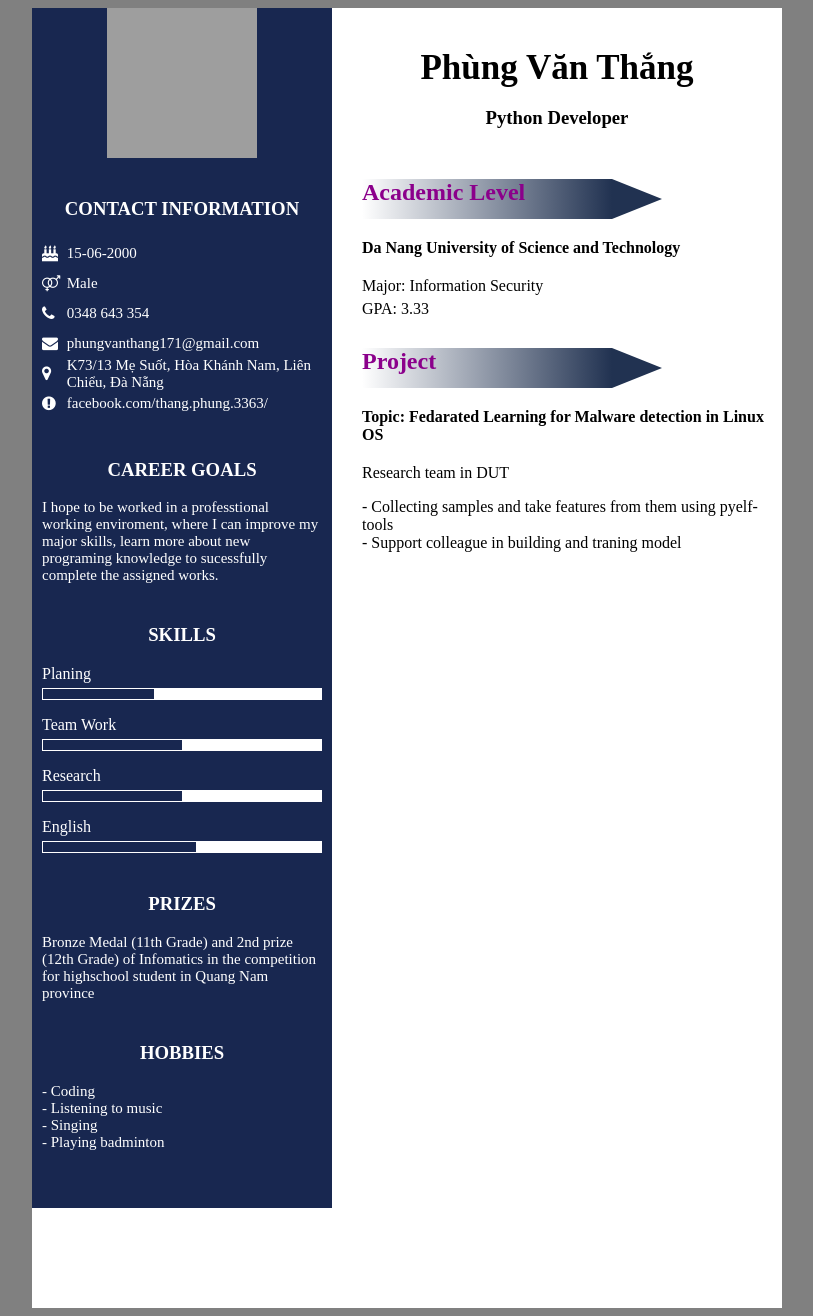
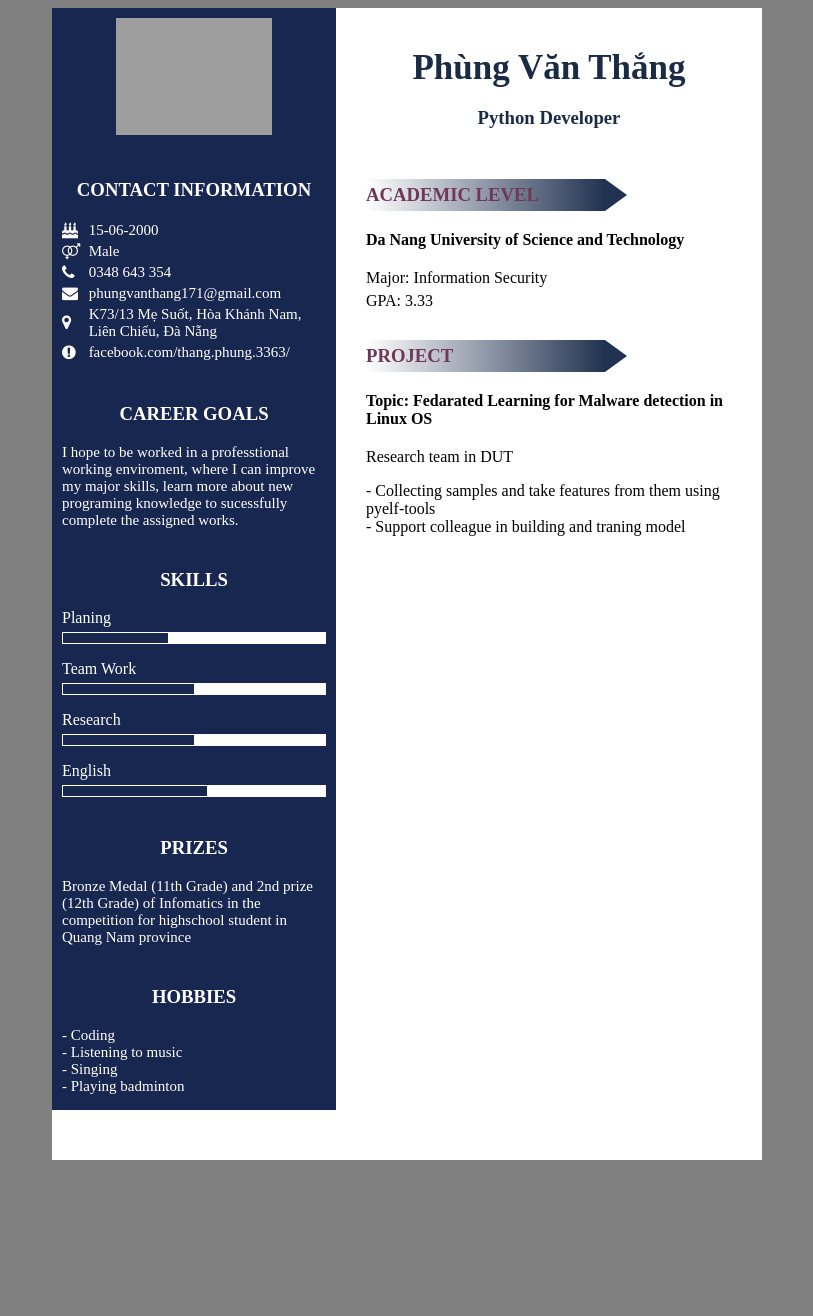
Before and after one commit to Okman321456/dn-202206-python-thang-CV, a PHP site: page /Phung_Van_Thang-CV.html in a window 1280 px wide. Shown: the whole page, without its empty margins (233-1046 px from the left). After the commit the page ends 1160 px from the top, so only its background shows below. Run offline with PHP 8.4, Linux system fonts and the light colour scheme; grey boxes are pictures that could not be loaded.

Commit message:
add responsive

```diff
--- a/code/Phung_Van_Thang-CV.css
+++ b/code/Phung_Van_Thang-CV.css
@@ -1,24 +1,27 @@
 .cv-container{
-    display: flex;
+    display: grid;
+    grid-template-columns:40% 60%;
     background-color: white;
-    width: 750px;
+    max-width: 710px;
     margin: 0 auto;
+    height: auto;
 }
 body{
     background-color: gray;
 }
 .left-col {
     background-color: #182750;
-    height: 1200px;
-    width: 300px;
+    height: auto;
     margin-left: auto;
+    margin-bottom: 50px;
 }
 .left-col p{
     color: white;
 }
 .avt-img{
-    height: 150px;
-    width: 150px;
+    margin-top: 10px;
+    height: auto;
+    width: 55%;
     margin-left: auto;
     margin-right: auto;
 }
@@ -44,7 +47,7 @@ body{
     text-transform: uppercase;
 }
 .item-wrapper{
-    height: 30px;
+    height: auto;
     display: flex;
     align-items: center;
     margin: 0px 5px;
@@ -60,12 +63,19 @@ body{
 }
 .item-info-wrapper p{
     font-size: 15px;
+    margin: 2px;
+    width: auto;
+    height: auto;
 }
 .item-img-wrapper i{
     color: white;
     overflow:hidden;
     width: 100%;
     height: 100%;
+}
+
+.item-info{
+    width: auto;
 }
 
 /* for career goals*/
@@ -75,6 +85,11 @@ body{
     color: white;
     text-transform: uppercase;
 }
+.career-goals-wrapper{
+    height: auto;
+    width: auto;
+}
+
 .career-goals-wrapper p{
     font-family: serif;
     font-size: 15px;
@@ -90,6 +105,12 @@ body{
     color: white;
     text-transform: uppercase;
 }
+
+.skills-wrapper {
+    width: auto;
+    height: auto;
+}
+
 .skills-wrapper p{
     margin-left: 10px;
     margin-bottom: 5px;
@@ -135,6 +156,11 @@ body{
     color: white;
     text-transform: uppercase;
 }
+.prizes-wrapper {
+    width: auto;
+    height: auto;
+}
+
 .prizes-wrapper p{
     font-family: serif;
     font-size: 15px;
@@ -158,6 +184,11 @@ body{
     margin: 0px 10px;
 }
 
+.interesting-wrapper{
+    width: auto;
+    height: auto;
+    margin-bottom: 15px;
+}
 
 
 
@@ -165,52 +196,58 @@ body{
 /* for right column */
 .right-col{
     background-color: white;
-    height: 1300px;
-    width: 450px;
+    height: auto;
     margin-right: auto;
+    width: auto;
 }
 
 .name-position-wrapper{
     margin-top: 40px;
     text-align: center;
     margin-bottom: 50px;
+    color: #1A2B46;
 }
 
 .name-position-wrapper h1{
     font-size: 35px;
     margin-bottom: 10px;
+    width: auto;
 }
 
 /* for section */
 .section-wrapper{
     margin-left: 30px;
-    margin-right: 120px;
+    margin-right: 50px;
     margin-top: 30px;
     display: flex;
-    height: 40px;
-    width: 320px;
+    height: auto;
+    width: 75%;
     align-items: center;
 }
 .rectangle-wrapper{
     background-image: linear-gradient(to right, white, #213251);
-    height: 40px;
+    height: auto;
     width: 85%;
 }
-.rectangle-wrapper h2{
-    color: darkmagenta;
-    margin: auto 0px;
+.rectangle-wrapper h3{
+    color: #6F3858;
+    margin: 5px 0px;
     vertical-align: middle;
-    max-height: 40px;
+    height: auto;
+    text-transform: uppercase;
 }
 .triangle-wrapper{
-    border: 20px solid #fff;
-    border-left: 50px solid #213251;
+    width: 15%;
+    /* height: 32px;
+    border: 16px solid #fff;
+    border-left: 70 solid #213251; */
 }
 
 /* for section */
 .section-items-wrapper{
     margin-left: 30px;
     text-align: left;
+    margin-right: 10px;
 }
 
 .section-item .item-name{
@@ -222,3 +259,12 @@ body{
     font-weight: normal;
     margin: 5px auto;
 }
+
+@media only screen and (max-width:710px) {
+    .cv-container{
+        grid-template-columns:100%;
+    }
+    .right-col{
+        width: 100%;
+    }
+}
--- a/code/Phung_Van_Thang-CV.html
+++ b/code/Phung_Van_Thang-CV.html
@@ -8,7 +8,7 @@
     <link rel="stylesheet" href="https://cdnjs.cloudflare.com/ajax/libs/font-awesome/4.7.0/css/font-awesome.min.css">
     <title>Phùng Văn Thắng CV</title>
 </head>
-<body>
+<body onresize="change_triangle_style()" onload="change_triangle_style()">
     <div class="cv-container">
         <div class="left-col">
             <div class="avt-wrapper">
@@ -123,7 +123,7 @@
             </div>
             <div class="section-wrapper">
                 <div class="rectangle-wrapper">
-                    <h2>Academic Level</h2>
+                    <h3>Academic Level</h3>
                 </div>
                 <div class="triangle-wrapper">
                 </div>
@@ -139,7 +139,7 @@
             </div>
             <div class="section-wrapper">
                 <div class="rectangle-wrapper">
-                    <h2>Project</h2>
+                    <h3>Project</h3>
                 </div>
                 <div class="triangle-wrapper">
                 </div>
@@ -157,5 +157,16 @@
             </div>
         </div>
     </div>
+    <script>
+        function change_triangle_style(){
+            var rectangle_wrapper=document.getElementsByClassName("rectangle-wrapper");
+            var triangle_wrapper=document.getElementsByClassName("triangle-wrapper");
+            for(let i=0;i<triangle_wrapper.length;i++){
+                triangle_wrapper[i].style.height=rectangle_wrapper[i].offsetHeight;
+                triangle_wrapper[i].style.border=rectangle_wrapper[i].offsetHeight/2+"px solid #fff";
+                triangle_wrapper[i].style.borderLeft=rectangle_wrapper[i].offsetHeight*0.7+"px solid #213251";
+            }
+        }
+     </script>
 </body>
 </html>
```
